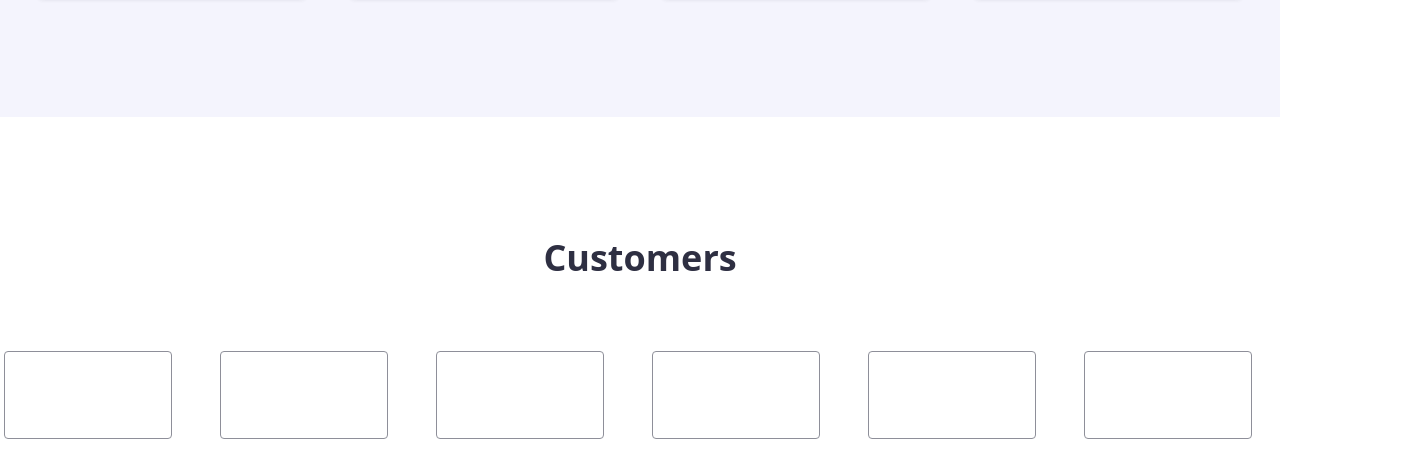
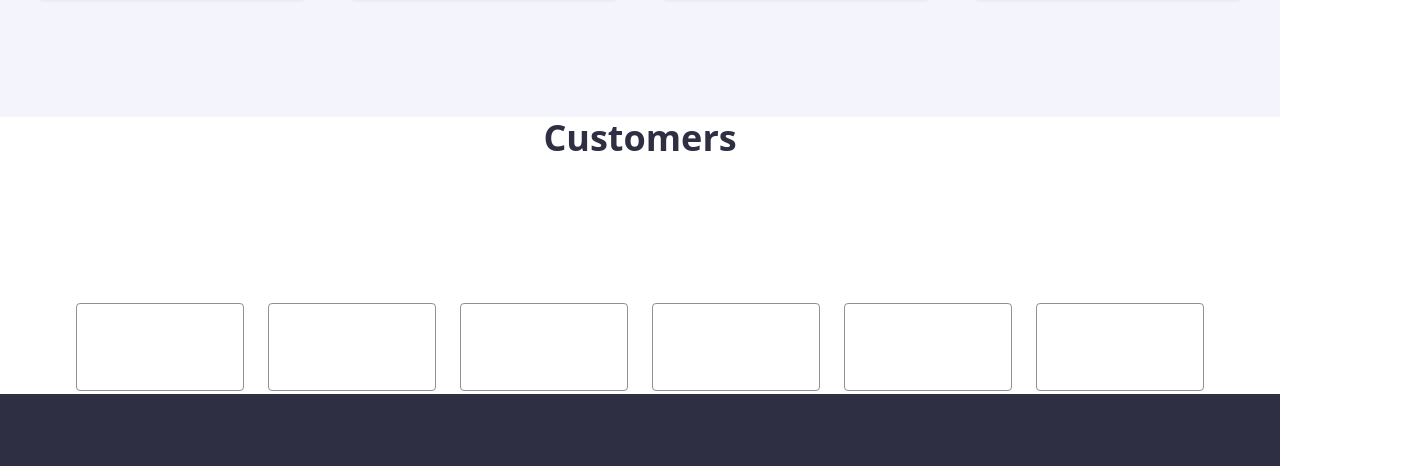
Before and after one commit to KasiaNejman/goit-markup-hw-04, a plain HTML site: page index.html in a window 1280 px wide. Shown: the part 2477-2943 px from the top of the page, 1417 px wide, since content can reach past the window. Drawn offline with nearby package versions, Linux system fonts and the light colour scheme.

Commit message:
Update index.html

```diff
--- a/index.html
+++ b/index.html
@@ -763,47 +763,47 @@
           </ul>
         </section>
       </div>
-      <section class="container section">
+      <section><div class="container-1">
         <h2>Customers</h2>
-        <ul class="ul list-in-main-section list-customers">
+        <ul class="customers-list">
           <li>
             <a href="#">
-              <svg class="list-customers">
+              <svg class="customers-list-icons">
                 <use href="./images/icons.svg#icon-logo-0"></use>
               </svg>
             </a>
           </li>
           <li>
             <a href="#">
-              <svg class="list-customers">
+              <svg class="customers-list-icons">
                 <use href="./images/icons.svg#icon-logo-1"></use>
               </svg>
             </a>
           </li>
           <li>
             <a href="#">
-              <svg class="customers-icons">
+              <svg class="customers-list-icons">
                 <use href="./images/icons.svg#icon-logo-2"></use>
               </svg>
             </a>
           </li>
           <li>
             <a href="#">
-              <svg class="customers-icons">
+              <svg class="customers-list-icons">
                 <use href="./images/icons.svg#icon-logo-3"></use>
               </svg>
             </a>
           </li>
           <li>
             <a href="#">
-              <svg class="customers-icons">
+              <svg class="customers-list-icons">
                 <use href="./images/icons.svg#icon-logo-4"></use>
               </svg>
             </a>
           </li>
           <li>
             <a href="#">
-              <svg class="customers-icons">
+              <svg class="customers-list-icons">
                 <use href="./images/icons.svg#icon-logo-5"></use>
               </svg>
             </a>
```
